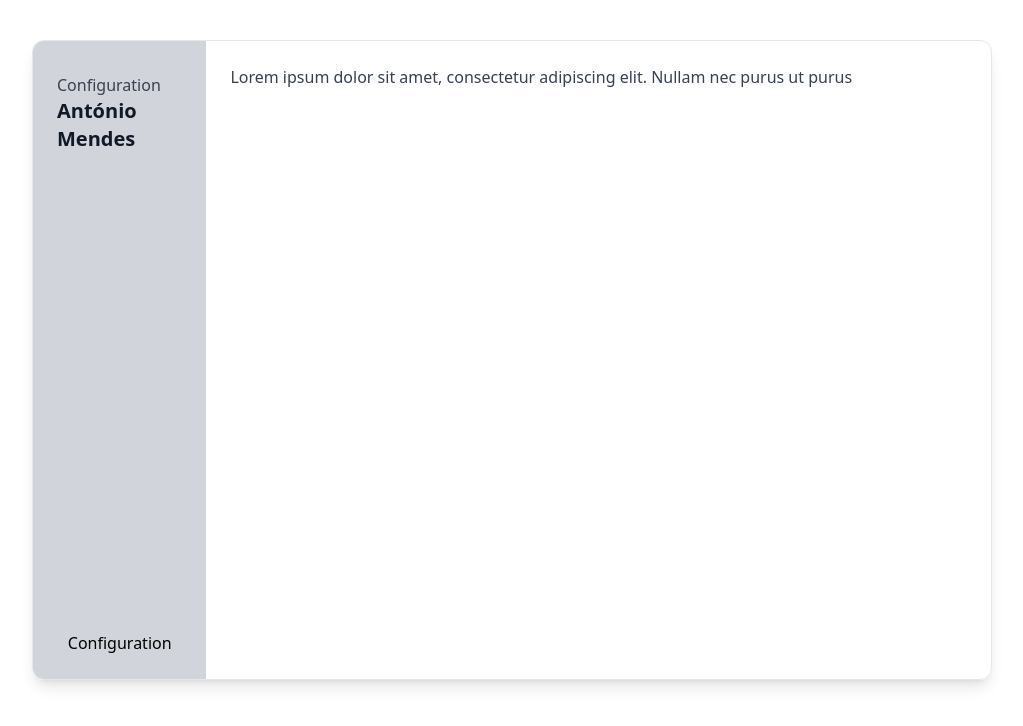
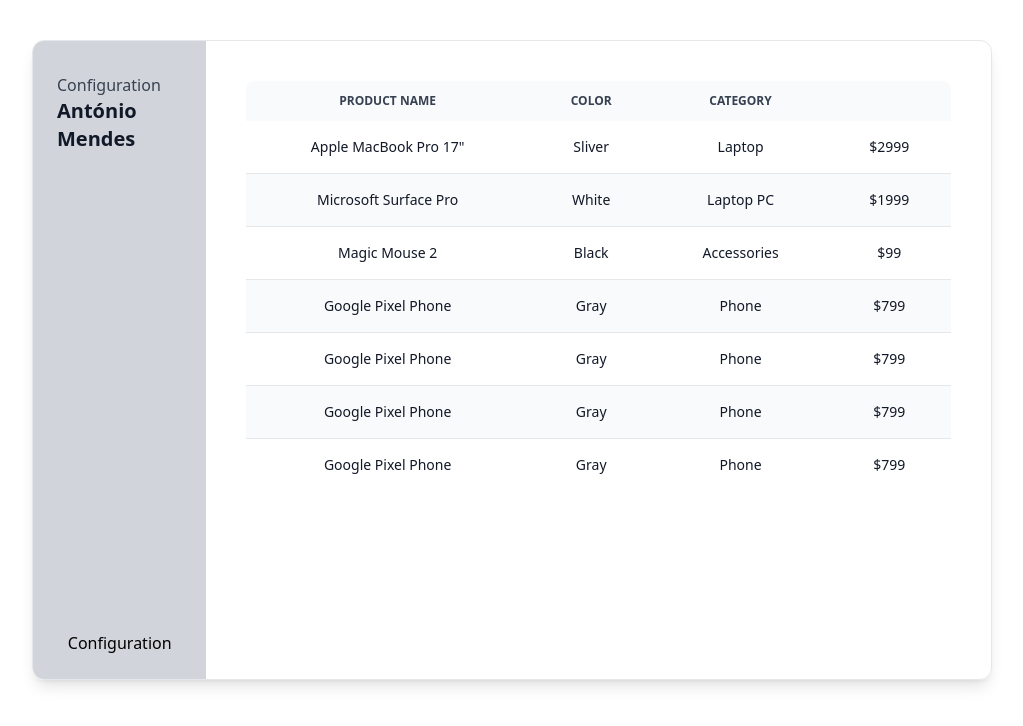
Before and after one commit to tomasf18/IES-Project, a React (Vite) app in the folder src/frontend/react-app/: page /test in a window 1280 px wide. Shown: the top 726 px of the page, without its empty margins (8-1031 px from the left). Built offline with nearby package versions, Linux system fonts and the light colour scheme.

Commit message:
test env

```diff
--- a/src/frontend/react-app/package.json
+++ b/src/frontend/react-app/package.json
@@ -11,12 +11,14 @@
   },
   "dependencies": {
     "flowbite-react": "^0.10.2",
+    "js-cookie": "^3.0.5",
     "react": "^18.3.1",
     "react-dom": "^18.3.1",
     "react-router-dom": "^6.27.0"
   },
   "devDependencies": {
     "@eslint/js": "^9.13.0",
+    "@types/js-cookie": "^3.0.6",
     "@types/react": "^18.3.11",
     "@types/react-dom": "^18.3.1",
     "@vitejs/plugin-react": "^4.3.3",
--- a/src/frontend/react-app/src/App.tsx
+++ b/src/frontend/react-app/src/App.tsx
@@ -1,10 +1,13 @@
 import { BrowserRouter } from "react-router-dom";
 import AppRoutes from "./router";
+import { AuthProvider } from "./hooks/AuthProvider";
 
 export default function App() {
   return (
     <BrowserRouter>
-      <AppRoutes />
+      <AuthProvider> {/* Authentication Provider for JWT */}
+        <AppRoutes />
+      </AuthProvider>
     </BrowserRouter>
   );
 }
--- /dev/null
+++ b/src/frontend/react-app/src/hooks/AuthProvider.tsx
@@ -0,0 +1,67 @@
+import { useContext, createContext, useState, ReactNode } from "react";
+import { useNavigate } from "react-router-dom";
+import axios from "axios";
+import Cookies from "js-cookie";
+
+interface AuthContextType {
+  user: any;
+  token: string;
+  loginAction: (data: any) => Promise<void>;
+}
+
+const AuthContext = createContext<AuthContextType | undefined>(undefined);
+
+interface AuthProviderProps {
+  children: ReactNode;
+}
+
+const AuthProvider = ({ children }: AuthProviderProps) => {
+  const [user, setUser] = useState<any>(null);
+  const [token, setToken] = useState<string>(Cookies.get("site") || "");
+  const navigate = useNavigate();
+
+  const axiosInstance = axios.create({
+    baseURL: "http://localhost:8080/api/v1",
+    headers: {
+      "Content-Type": "application/json",
+    },
+  });
+
+  if (token) {
+    axiosInstance.defaults.headers.common["Authorization"] = `Bearer ${token}`;
+  }
+
+  const loginAction = async (data: any) => {
+    try {
+      const response = await axiosInstance.post("/auth/sign-in", data);
+      const res = response.data;
+      if (res.data) {
+        setUser(res.data.user);
+        setToken(res.token);
+        Cookies.set("site", res.token, { expires: 15, secure: true, sameSite: 'strict' });
+        axiosInstance.defaults.headers.common["Authorization"] = `Bearer ${res.token}`;
+        navigate("/"); // TODO: Redirect to the dashboard
+        return;
+      }
+      throw new Error(res.message);
+    } catch (err) {
+      console.error(err);
+    }
+  };
+
+  return (
+    <AuthContext.Provider value={{ user, token, loginAction }}>
+      {children}
+    </AuthContext.Provider>
+  );
+};
+
+const useAuth = () => {
+  const context = useContext(AuthContext);
+  if (context === undefined) {
+    throw new Error("useAuth must be used within an AuthProvider");
+  }
+  return context;
+};
+
+export { AuthProvider, useAuth };
--- a/src/frontend/react-app/src/pages/TestPage.tsx
+++ b/src/frontend/react-app/src/pages/TestPage.tsx
@@ -1,5 +1,6 @@
 import {
-	ConfigurationCard
+	ConfigurationCard,
+	StripedTable
   } from "../components";
 
 export default function TestPage() {
@@ -7,7 +8,28 @@
 	let widthClass = "w-[60rem]";
 	let heightClass = "h-[40rem]";
 	let name = "António Mendes";
-	let rightContent = "Lorem ipsum dolor sit amet, consectetur adipiscing elit. Nullam nec purus ut purus"
+	let widthClass2 = "w-full";
+	let heightClass2 = "h-full";
+	let columnsName = ["Product name", "Color", "Category", <span className="sr-only">Edit</span>];
+	let rows = [
+		["Apple MacBook Pro 17\"", "Sliver", "Laptop", "$2999"],
+		["Microsoft Surface Pro", "White", "Laptop PC", "$1999"],
+		["Magic Mouse 2", "Black", "Accessories", "$99"],
+		["Google Pixel Phone", "Gray", "Phone", "$799"],
+		["Google Pixel Phone", "Gray", "Phone", "$799"],
+		["Google Pixel Phone", "Gray", "Phone", "$799"],
+		["Google Pixel Phone", "Gray", "Phone", "$799"],
+	];
+
+	let rightContent =
+		<div className="flex flex-col min-h-screen p-4">
+			<StripedTable
+				widthClass={widthClass2}
+				heightClass={heightClass2}
+				columnsName={columnsName}
+				rows={rows}
+			/>
+		</div>
 
 	return (
 		<div className="flex flex-col min-h-screen m-10">
```
Also changed, not shown: src/frontend/react-app/src/api/consts.ts (deleted), src/frontend/react-app/src/api/sessions/SessionsConsumer.tsx (added), 1 other file (tests, documents, lock files or other folders).
